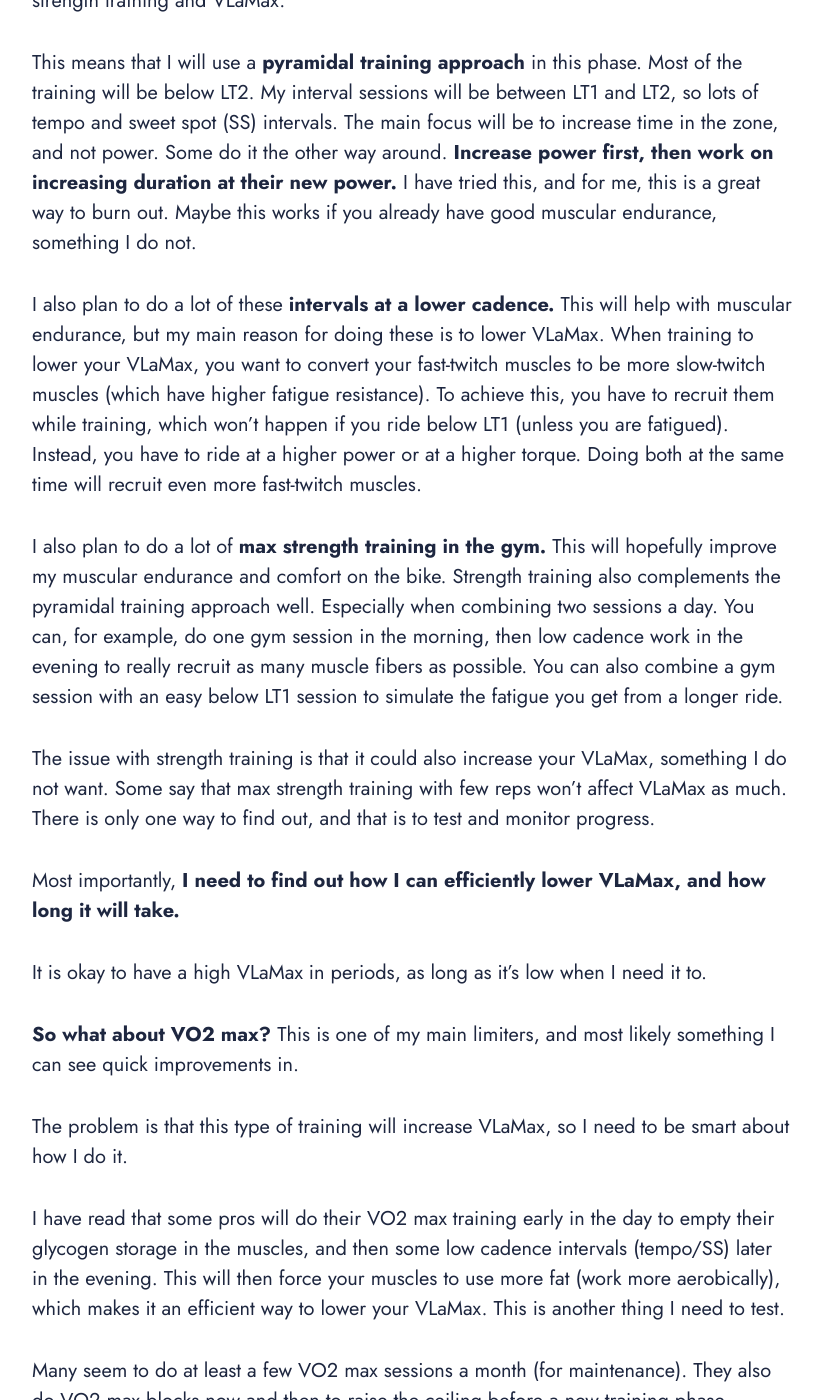
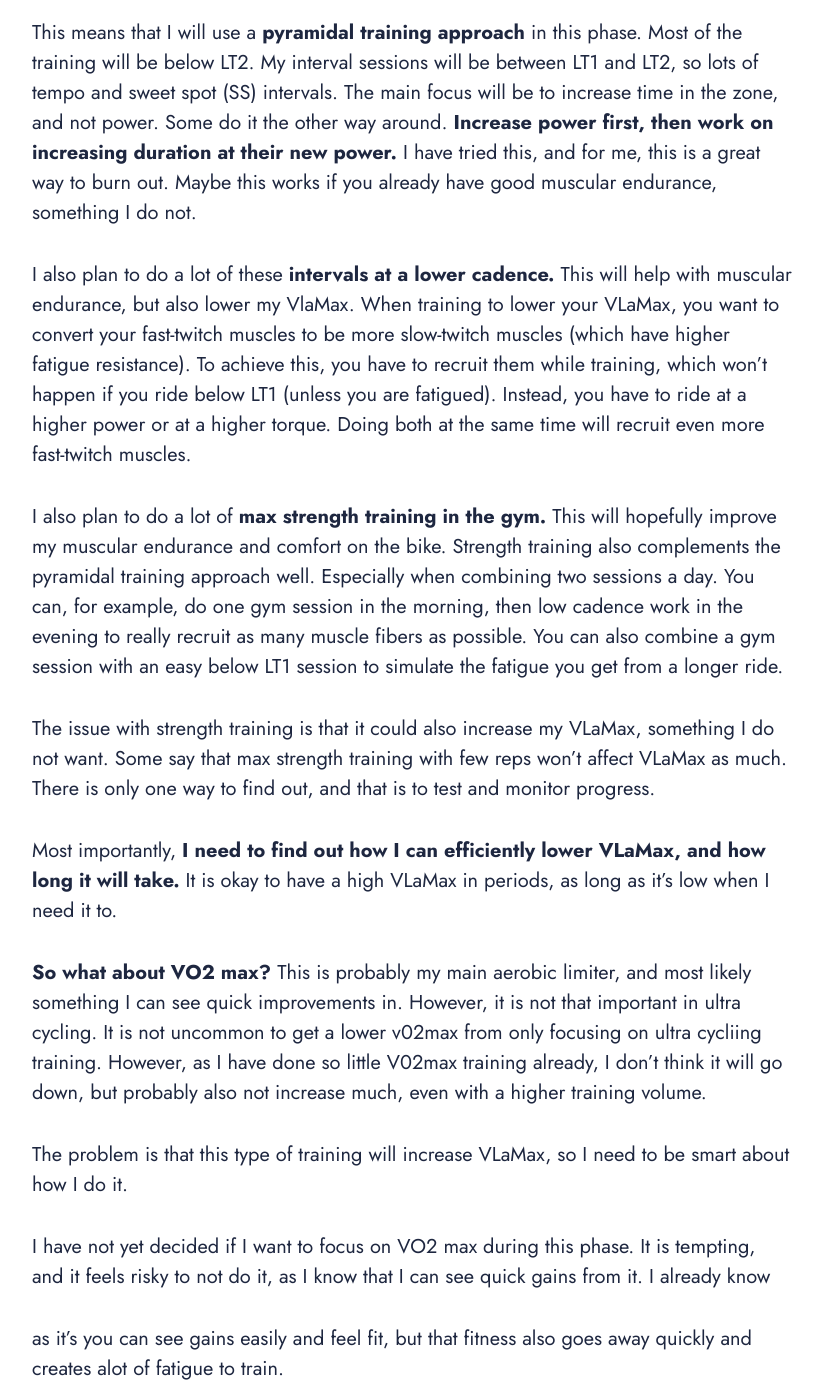
Before and after one commit to BikeToExplore/web, a Jekyll site: the page built from _posts/2023-12-19-endretnavn.md, in a window 1280 px wide and 1400 px high, scrolled down 8941 px. Shown: the whole window, without its empty margins (228-1050 px from the left). Built offline with Jekyll 4.4.1, drawn with Linux system fonts in a browser that asks for light colours; nearby versions of some CDN libraries; some of the changed text lies outside the part shown.

Commit message:
Update 2023-12-19-endretnavn.md

```diff
--- a/_posts/2023-12-19-endretnavn.md
+++ b/_posts/2023-12-19-endretnavn.md
@@ -128,8 +128,7 @@ With an individual training program, the first measurable changes in Vlamax can
 
 The problem is that there are no standard tests for Vlamax. This means that the measured value is heavily influenced by the protocol and the exercise itself, something I have noticed. I have tested this twice and quickly learned that I need to dial in a strict protocol to make it comparable. All I know is that my Vlamax is too high (around 0.5-0.7), and that this affects my fat metabolism and also my power profile.
 
-I found this graph posted by tofel on the (Trainerroad Forum](https://www.trainerroad.com/forum/t/that-triathlon-show-ep-169-ftp-vo2max-and-vlamax/11992/60?page=4)
-
+I found this graph posted by tofel on the[Trainerroad Forum](https://www.trainerroad.com/forum/t/that-triathlon-show-ep-169-ftp-vo2max-and-vlamax/11992/60?page=4). It shows the relationship between Vlamax, V02 max and your FTP.
 
 
 ![FTP vs. V02Max vs. Vlamax](images/post1/FTPvsV02MAXvsVlamaxgraph.png)
@@ -186,27 +185,25 @@ I also have to be patient and disciplined, and not try everything at once. It ca
 
 This means that I will use a **pyramidal training approach** in this phase. Most of the training will be below LT2. My interval sessions will be between LT1 and LT2, so lots of tempo and sweet spot (SS) intervals. The main focus will be to increase time in the zone, and not power. Some do it the other way around. **Increase power first, then work on increasing duration at their new power.** I have tried this, and for me, this is a great way to burn out. Maybe this works if you already have good muscular endurance, something I do not.
 
-I also plan to do a lot of these **intervals at a lower cadence.** This will help with muscular endurance, but my main reason for doing these is to lower VLaMax. When training to lower your VLaMax, you want to convert your fast-twitch muscles to be more slow-twitch muscles (which have higher fatigue resistance). To achieve this, you have to recruit them while training, which won’t happen if you ride below LT1 (unless you are fatigued). Instead, you have to ride at a higher power or at a higher torque. Doing both at the same time will recruit even more fast-twitch muscles.
+I also plan to do a lot of these **intervals at a lower cadence.** This will help with muscular endurance, but also lower my VlaMax. When training to lower your VLaMax, you want to convert your fast-twitch muscles to be more slow-twitch muscles (which have higher fatigue resistance). To achieve this, you have to recruit them while training, which won’t happen if you ride below LT1 (unless you are fatigued). Instead, you have to ride at a higher power or at a higher torque. Doing both at the same time will recruit even more fast-twitch muscles.
 
 I also plan to do a lot of **max strength training in the gym.** This will hopefully improve my muscular endurance and comfort on the bike. Strength training also complements the pyramidal training approach well. Especially when combining two sessions a day. You can, for example, do one gym session in the morning, then low cadence work in the evening to really recruit as many muscle fibers as possible. You can also combine a gym session with an easy below LT1 session to simulate the fatigue you get from a longer ride.
 
-The issue with strength training is that it could also increase your VLaMax, something I do not want. Some say that max strength training with few reps won't affect VLaMax as much. There is only one way to find out, and that is to test and monitor progress.
+The issue with strength training is that it could also increase my VLaMax, something I do not want. Some say that max strength training with few reps won't affect VLaMax as much. There is only one way to find out, and that is to test and monitor progress.
 
-Most importantly, **I need to find out how I can efficiently lower VLaMax, and how long it will take.**
+Most importantly, **I need to find out how I can efficiently lower VLaMax, and how long it will take.** It is okay to have a high VLaMax in periods, as long as it’s low when I need it to.
 
-It is okay to have a high VLaMax in periods, as long as it’s low when I need it to.
-
-**So what about VO2 max?** This is one of my main limiters, and most likely something I can see quick improvements in.
+**So what about VO2 max?** This is probably my main aerobic limiter, and most likely something I can see quick improvements in. However, it is not that important in ultra cycling. It is not uncommon to get a lower v02max from only focusing on ultra cycliing training. However, as I have done so little V02max training already, I don't think it will go down, but probably also not increase much, even with a higher training volume.
 
 The problem is that this type of training will increase VLaMax, so I need to be smart about how I do it.
 
-I have read that some pros will do their VO2 max training early in the day to empty their glycogen storage in the muscles, and then some low cadence intervals (tempo/SS) later in the evening. This will then force your muscles to use more fat (work more aerobically), which makes it an efficient way to lower your VLaMax. This is another thing I need to test.
+I have not yet decided if I want to focus on VO2 max during this phase. It is tempting, and it feels risky to not do it, as I know that I can see quick gains from it. I already know
 
-Many seem to do at least a few VO2 max sessions a month (for maintenance). They also do VO2 max blocks now and then to raise the ceiling before a new training phase.
+as it's you can see gains easily and feel fit,  but that fitness also goes away quickly and creates alot of fatigue to train.
 
-The problem with VO2 max is that it’s easily trained, and therefore easily lost. It kinda feels like a shortcut to fitness. You can quickly get really fit with VO2 max training, but you will lose it just as quickly. So you have to know when to use it. It also creates a lot of fatigue, so it will affect what other types of training you can do.
+**My priority 1 is to find out how to lower VLaMax while improving muscular endurance and strength.**
 
-I have not yet decided if I want to focus on VO2 max during this phase. **My priority 1 is to find out how to lower VLaMax while improving muscular endurance and strength.**
+
 
 
 
```
